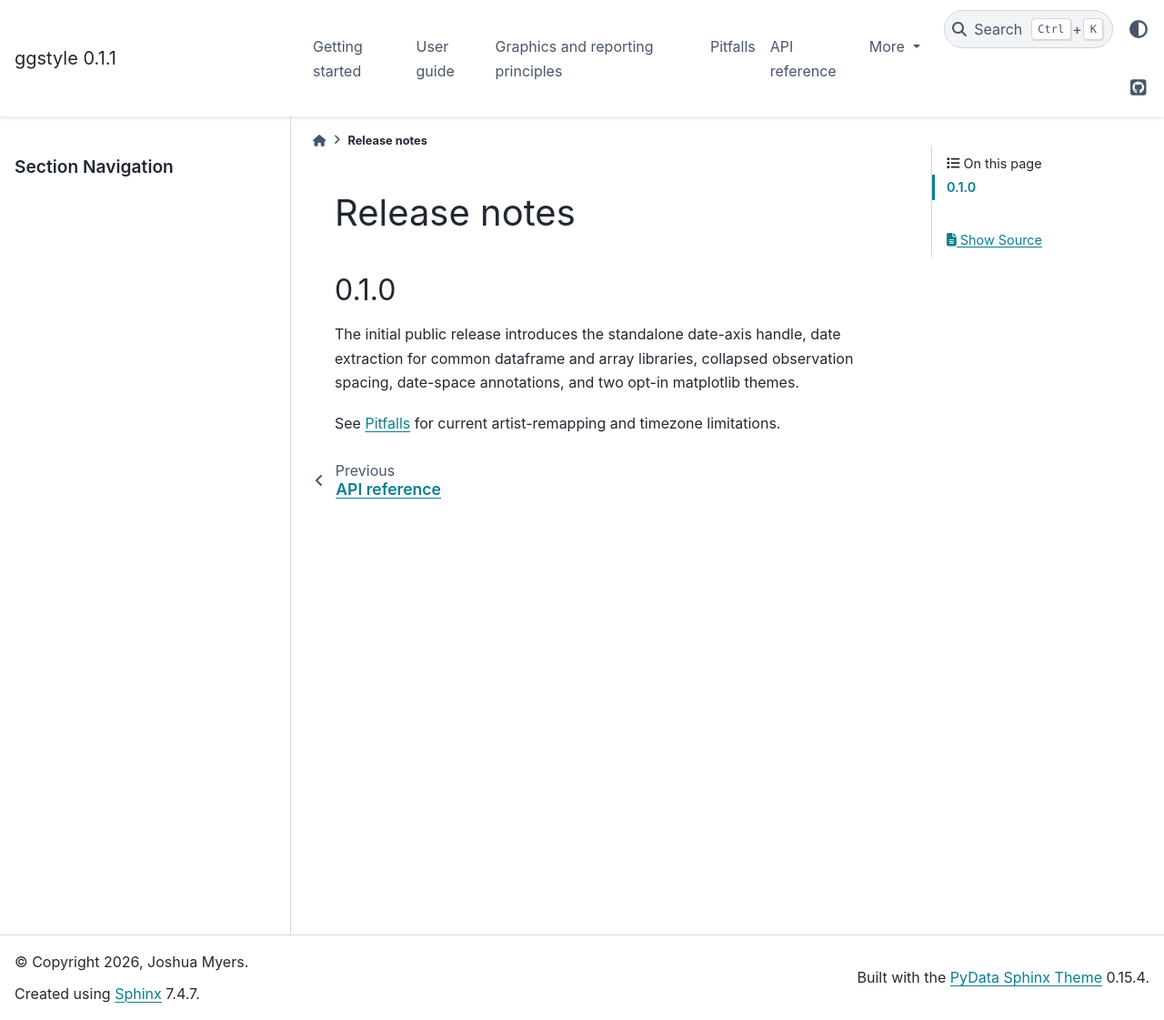
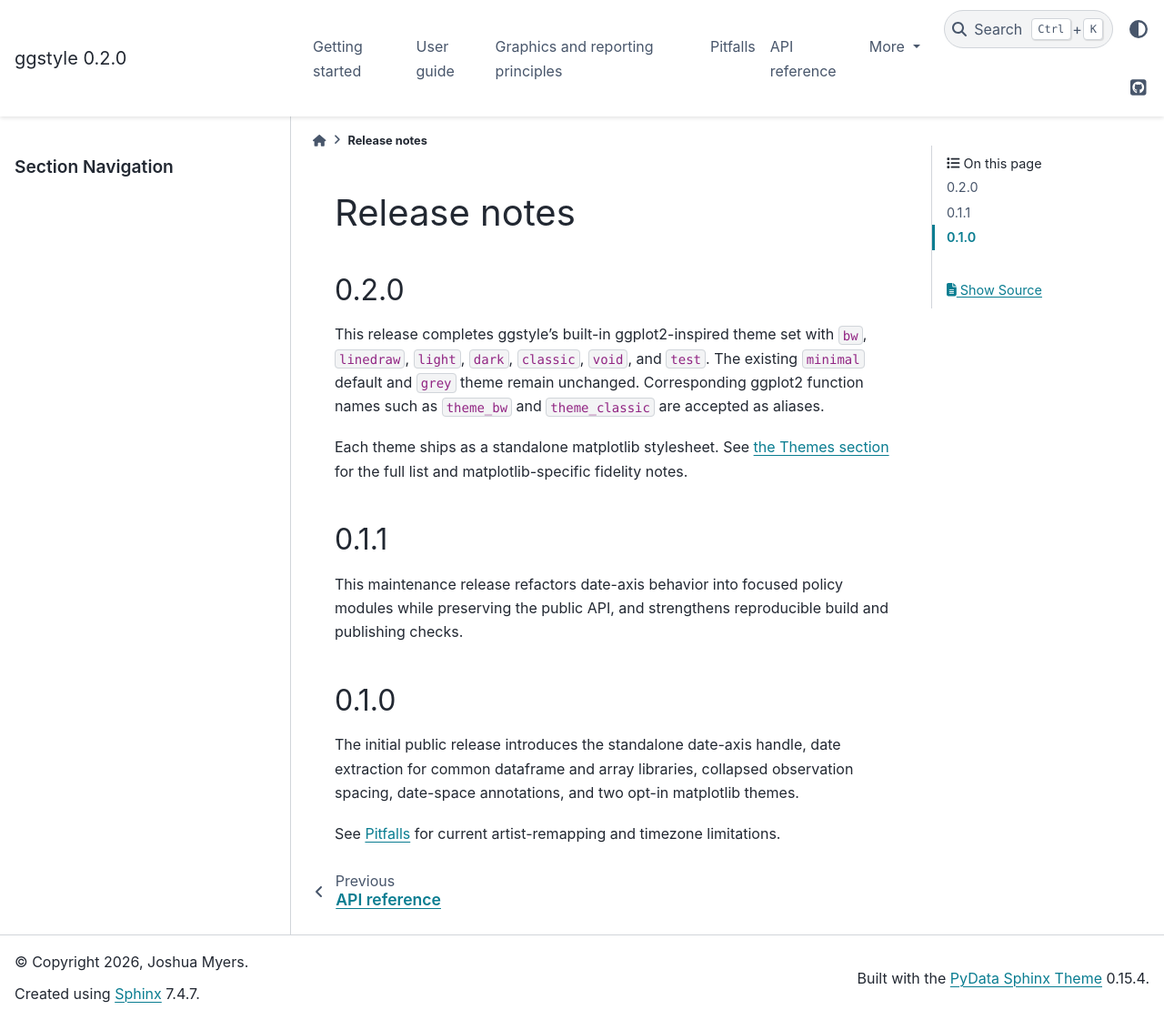
Before and after one commit to joshuamyers22/ggstyle, a Sphinx documentation site: the page built from docs/source/release.rst, in a window 1280 px wide and 1121 px high. Shown: the whole window at 91% size. Built offline with Sphinx 7.4.7 and the PyData theme 0.15.4, drawn with Linux system fonts in a browser that asks for light colours.

Commit message:
Release 0.2.0

```diff
--- a/docs/source/release.rst
+++ b/docs/source/release.rst
@@ -1,5 +1,22 @@
 Release notes
 =============
+
+0.2.0
+-----
+
+This release completes ggstyle's built-in ggplot2-inspired theme set with ``bw``,
+``linedraw``, ``light``, ``dark``, ``classic``, ``void``, and ``test``. The existing
+``minimal`` default and ``grey`` theme remain unchanged. Corresponding ggplot2 function
+names such as ``theme_bw`` and ``theme_classic`` are accepted as aliases.
+
+Each theme ships as a standalone matplotlib stylesheet. See :ref:`the Themes section
+<themes>` for the full list and matplotlib-specific fidelity notes.
+
+0.1.1
+-----
+
+This maintenance release refactors date-axis behavior into focused policy modules while
+preserving the public API, and strengthens reproducible build and publishing checks.
 
 0.1.0
 -----
--- a/docs/source/user-guide.rst
+++ b/docs/source/user-guide.rst
@@ -92,6 +92,8 @@ Use ``limits="intersection"`` to display only the overlapping observation range.
 panels already use different modes, pass an explicit mode rather than relying on an
 arbitrary panel to win.
 
+.. _themes:
+
 Themes
 ------
 
--- a/pyproject.toml
+++ b/pyproject.toml
@@ -4,7 +4,7 @@ build-backend = "hatchling.build"
 
 [project]
 name = "ggstyle"
-version = "0.1.1"
+version = "0.2.0"
 description = "A date axis for matplotlib that is easy to use and manipulate"
 readme = "README.md"
 requires-python = ">=3.10"
--- a/src/ggstyle/__init__.py
+++ b/src/ggstyle/__init__.py
@@ -1,7 +1,7 @@
 """ggstyle -- a ggplot2-flavoured plotting layer for Python.
 
-v0.1 is the date axis plus themes. No palettes module and no ``line()`` yet;
-those remain future additions.
+v0.2 is the date axis plus the complete built-in ggplot2-inspired theme set. No
+palettes module and no ``line()`` yet; those remain future additions.
 
     import matplotlib.pyplot as plt
     import ggstyle as gs
```
Also changed, not shown: CHANGELOG.md (+1 -1 lines), README.md (+7 -6 lines), 1 other file.
